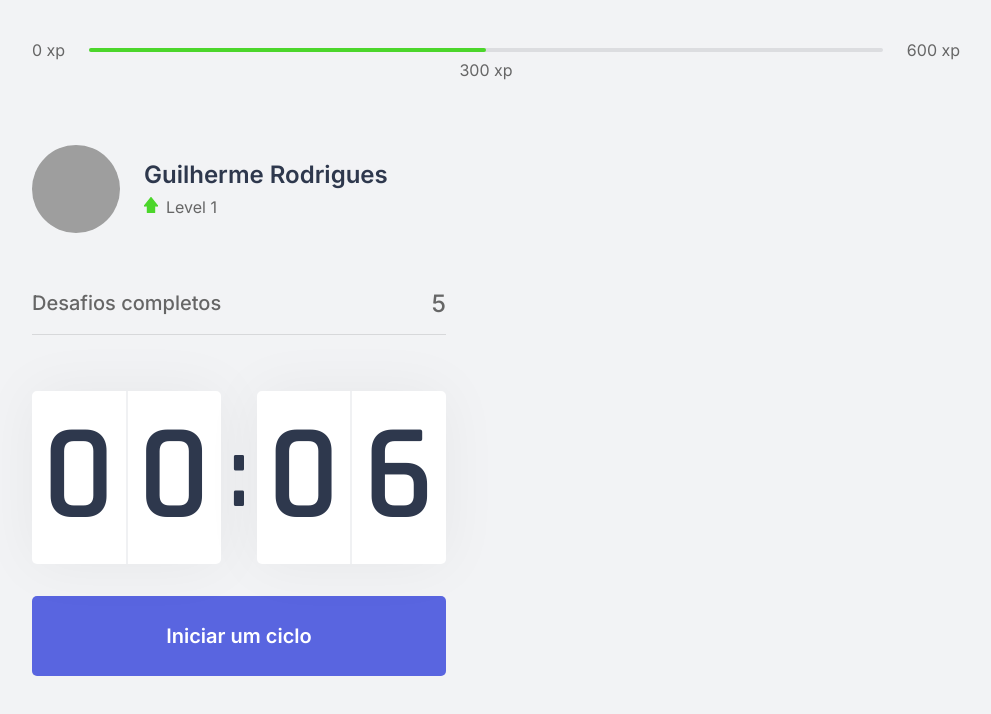
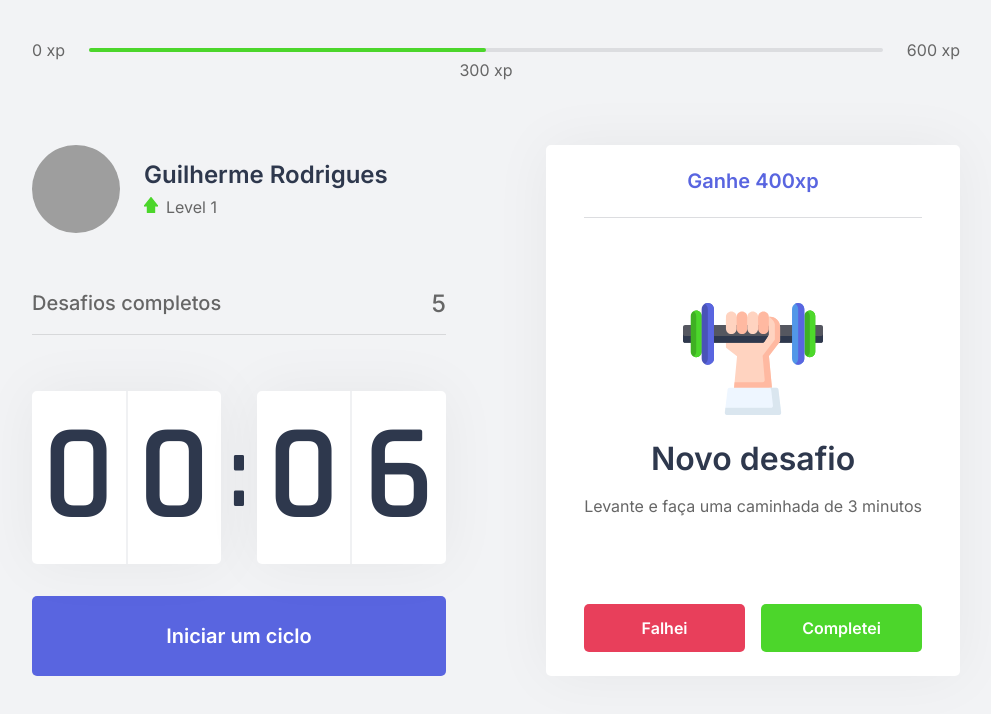
Before and after one commit to GuilhermRodrigues/NLW-React, a Next.js app in the folder nlw-react-next/: page / in a window 1280 px wide. Shown: the top 714 px of the page, without its empty margins (144-1135 px from the left). Built offline with nearby package versions, Linux system fonts and the light colour scheme; grey boxes are pictures that could not be loaded.

Commit message:
NLW - Criação do challengebox

```diff
--- /dev/null
+++ b/nlw-react-next/src/components/ChallengeBox.tsx
@@ -0,0 +1,45 @@
+import styles from '../styles/components/ChallengeBox.module.css'
+
+export function ChallengeBox() {
+
+    const hasActiveChallenge = true;
+
+    return(
+        <div className={styles.challengeBoxContainer}>
+            {hasActiveChallenge ? (
+                <div className={ styles.challengeActive}>
+                    <header>Ganhe 400xp</header>
+                    <main>
+                        <img src="icons/body.svg" alt=""/>
+                        <strong>Novo desafio</strong>
+                        <p>Levante e faça uma caminhada de 3 minutos</p>
+                    </main>
+                    <footer>
+                        <button
+                        type="button"
+                        className={styles.challengeFailedButton}
+                        >
+                        Falhei
+                        </button>
+
+                        <button
+                        type="button"
+                        className={styles.challengeSucceededButton}
+
+                        >
+                        Completei
+                        </button>
+                    </footer>
+                </div>
+            ) : (
+                <div className={styles.challengeNotActive}>
+                    <strong>Finzalize um ciclo para receber um desafio</strong>
+                    <p>
+                        <img src="icons/level-up.svg" alt="Level up"/>
+                        Avance de level completando desafios.
+                    </p>
+                </div>
+            )}
+        </div>
+    )
+}
--- a/nlw-react-next/src/pages/index.tsx
+++ b/nlw-react-next/src/pages/index.tsx
@@ -6,6 +6,7 @@
 import Head from 'next/head'
 
 import styles from '../styles/pages/Home.module.css'
+import { ChallengeBox } from "../components/ChallengeBox";
 
 export default function Home() {
   return (
@@ -23,7 +24,7 @@
         </div>
 
         <div>
-
+          <ChallengeBox/>
         </div>
       </section>
     </div>
--- /dev/null
+++ b/nlw-react-next/src/styles/components/ChallengeBox.module.css
@@ -0,0 +1,106 @@
+.challengeBoxContainer{
+    height: 100%;
+
+    background: var(--white);
+    border-radius: 5px;
+    box-shadow: 0 0 60px rgba(0, 0, 0, 0.05);
+    padding: 1.5rem 2rem;
+
+    display: flex;
+    flex-direction: column;
+    align-items: center;
+    justify-content: center;
+
+    text-align: center;
+
+}
+
+.challengeNotActive{
+    display: flex;
+    flex-direction: column;
+    align-items: center;
+}
+
+.challengeNotActive strong {
+    font-size: 1.5rem;
+    font-weight: 500;
+    line-height: 1.4;
+}
+.challengeNotActive p {
+    display: flex;
+    flex-direction: column;
+    align-items: center;
+    line-height: 1.4;
+    max-width: 70%;
+    margin-top: 3rem;
+}
+
+.challengeActive {
+    height: 100%;
+    display: flex;
+    flex-direction: column;
+}
+
+.challengeActive header {
+    color: var(--blue);
+    font-weight: 600;
+    font-size: 1.25rem;
+    padding: 0 2rem 1.5rem;
+    border-bottom: 1px solid var(--gray-line);
+}
+
+.challengeActive main {
+    flex: 1;
+    display: flex;
+    flex-direction: column;
+    align-items: center;
+    justify-content: center;
+}
+
+.challengeActive main strong {
+    font-size: 2rem;
+    font-weight: 600;
+    color: var(--title);
+    margin: 1.5rem 0 1rem;
+
+}
+
+.challengeActive main p {
+    line-height: 1.5;
+}
+
+.challengeActive footer {
+    display: grid;
+    grid-template-columns: 1fr 1fr;
+    gap: 1rem;
+}
+
+.challengeActive footer button{
+    height: 3rem;
+
+    display: flex;
+    align-items: center;
+    justify-content: center;
+
+    border: 0;
+    border-radius: 5px;
+
+    color: var(--white);
+
+    font-size: 1rem;
+    font-weight: 600;
+
+    transition: filter 0.2s;
+}
+
+.challengeActive footer button.challengeFailedButton {
+    background: var(--red);
+}
+
+.challengeActive footer button.challengeSucceededButton {
+    background: var(--green);
+}
+
+.challengeActive footer button:hover{
+    filter: brightness(0.9);
+}
```
